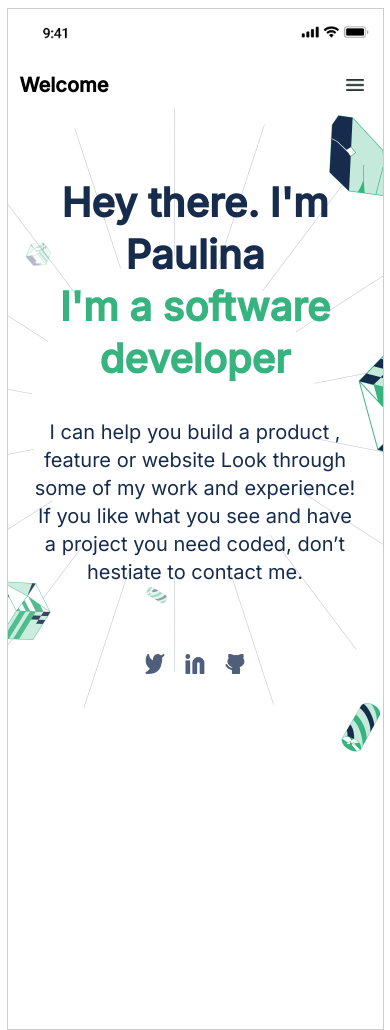
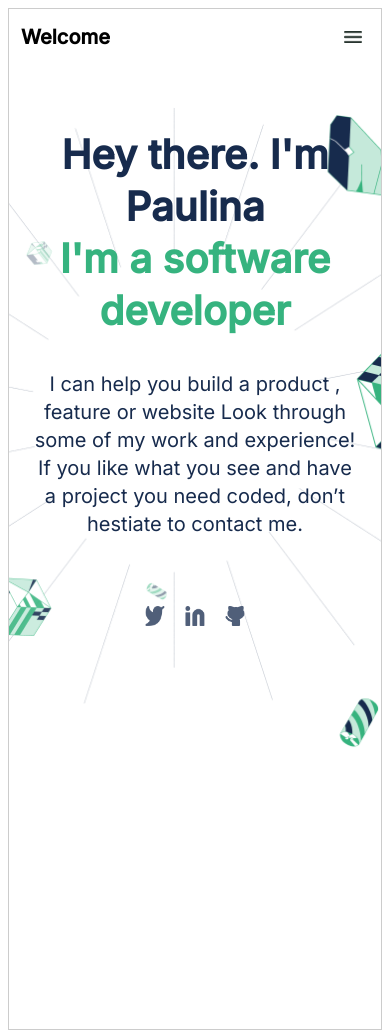
Before and after one commit to paulinagonzalezc/portfolio, a website: page index.html in a window 390 px wide. Drawn offline with Linux system fonts and the light colour scheme.

Commit message:
Removed mobile bar since it's not necessary

```diff
--- a/index.html
+++ b/index.html
@@ -15,7 +15,7 @@
   </head>
   <body>
     <div class="container">
-      <img class="mobile-bar" src="./Light.png" alt="phone">
+
       <header class="toolbar">
         <div class="tool logo">Welcome</div>
         <img class="tool menu" src="./icon-menu.png" alt="menu-icon" />
--- a/styles.css
+++ b/styles.css
@@ -14,10 +14,6 @@ body {
   background-repeat: no-repeat;
   background-size: contain;
   background-position-y: 98px;
-}
-
-.mobile-bar {
-  width: 375px;
 }
 
 .toolbar {
```
